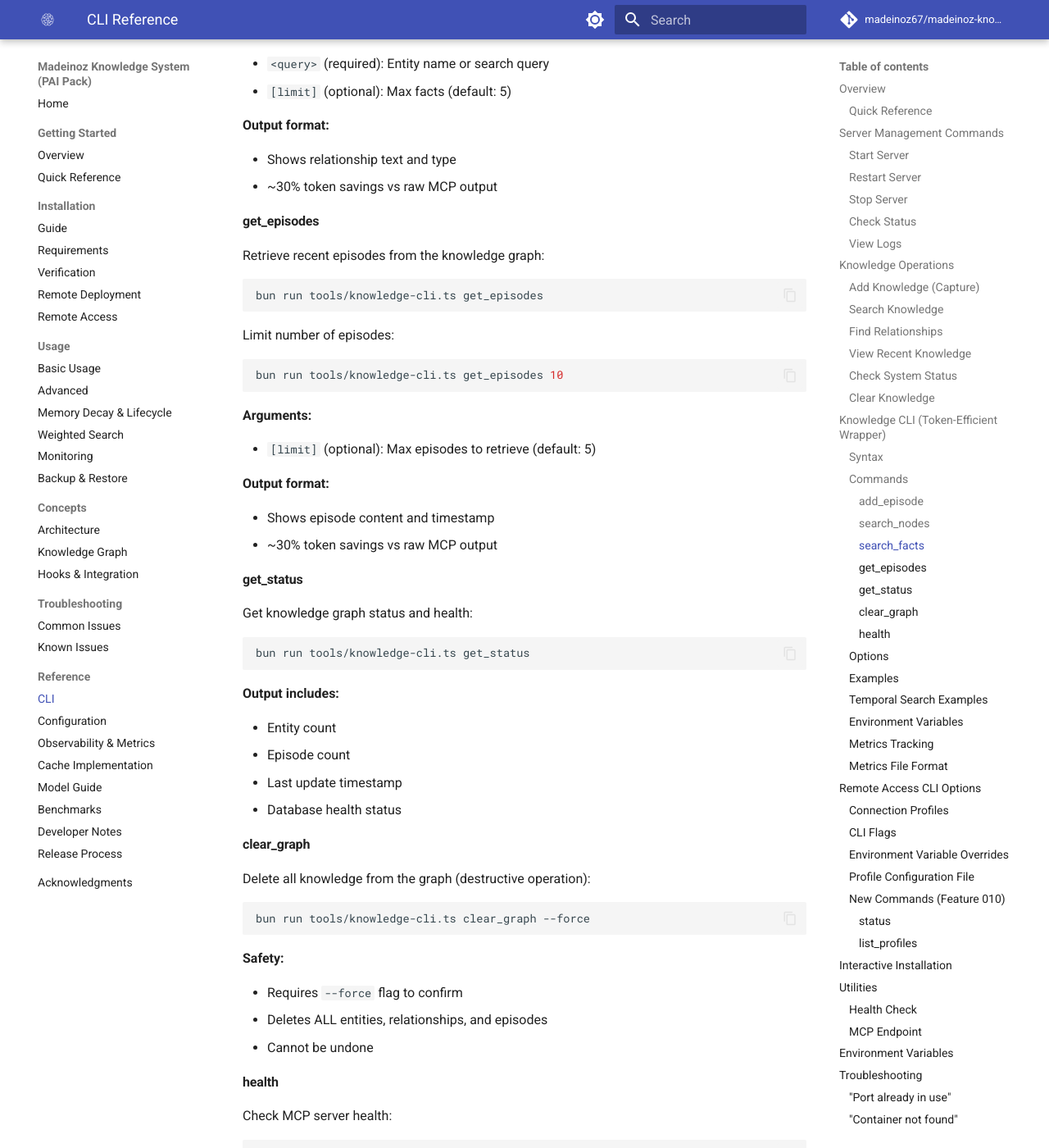
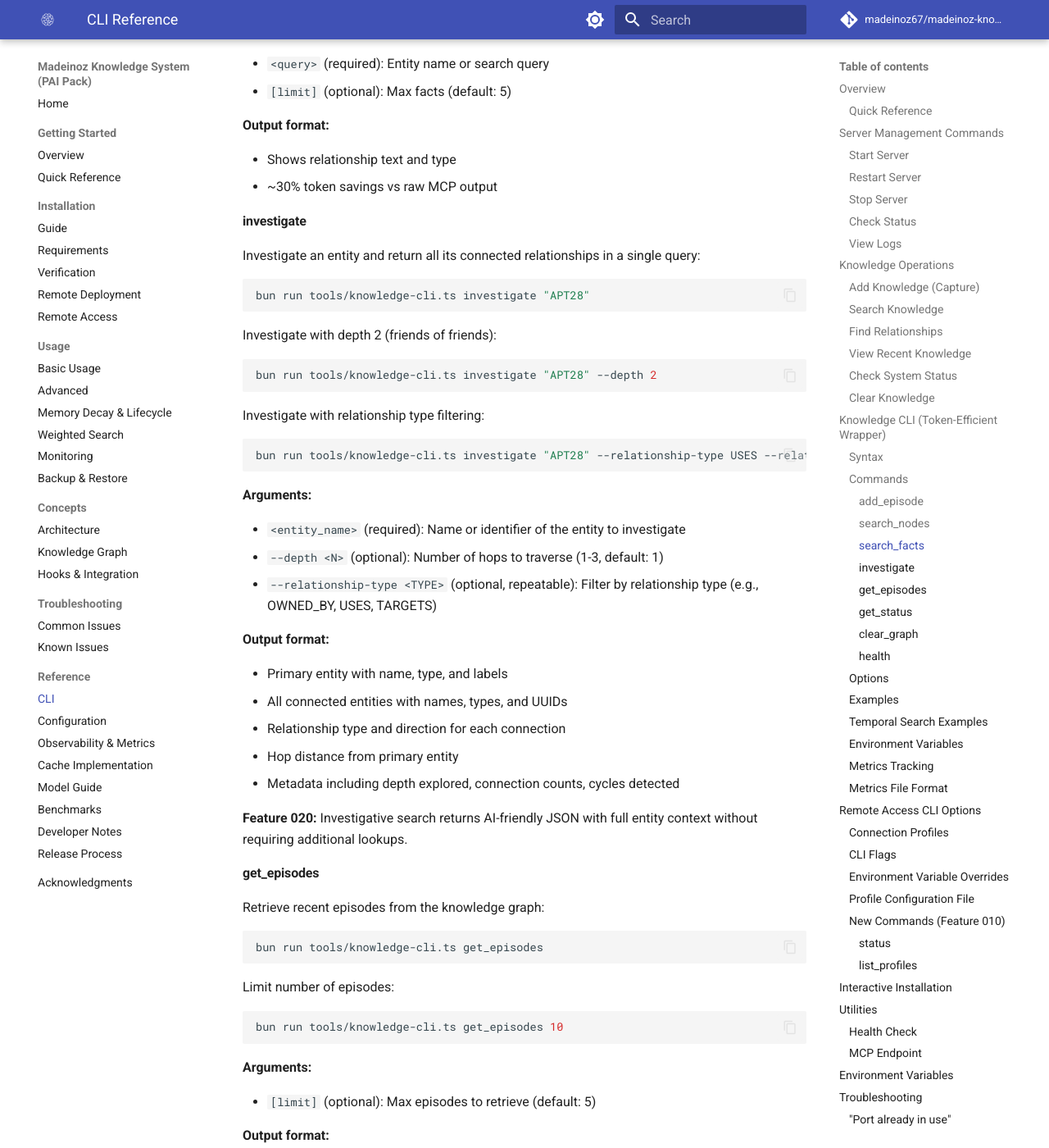
Before and after one commit to madeinoz67/madeinoz-knowledge-system, an MkDocs documentation site: the page built from docs/reference/cli.md, in a window 1280 px wide and 1400 px high, scrolled down 6683 px. Shown: the whole window at 82% size. Built offline with MkDocs 1.6.1 and Material for MkDocs 9.7.7, drawn with Linux system fonts in a browser that asks for light colours; comment, search, counter and statistics services are not loaded.

Commit message:
docs(investigative-search): Add CLI documentation and README update
Phase 10 Polish (Documentation) - T081, T083:
- Add investigate command documentation to docs/reference/cli.md
  - Command description and usage examples
  --depth and --relationship-type flags
  - Output format description
  - Link to Feature 020 quickstart guide

- Update README.md with investigative search feature
  - Add to features list
  - Highlight single-query entity investigation

Co-Authored-By: Claude Opus 4.5 <noreply@anthropic.com>

````diff
--- a/docs/reference/cli.md
+++ b/docs/reference/cli.md
@@ -10,7 +10,7 @@ Key Components: server-cli (container management), knowledge-cli (knowledge oper
 
 Key Tools/Commands:
 - server-cli: start/stop/restart/status/logs for MCP server containers
-- knowledge-cli: add_episode, search_nodes, search_facts, get_episodes, get_status, clear_graph, health, status, list_profiles
+- knowledge-cli: add_episode, search_nodes, search_facts, investigate, get_episodes, get_status, clear_graph, health, status, list_profiles
 
 Configuration Prefix: MADEINOZ_KNOWLEDGE_
 Default Ports: 8001 (MCP HTTP), 8000 (MCP Server), 7474 (Neo4j Browser), 7687 (Neo4j Bolt)
@@ -318,6 +318,42 @@ bun run tools/knowledge-cli.ts search_facts "Podman" 10
 
 - Shows relationship text and type
 - ~30% token savings vs raw MCP output
+
+#### investigate
+
+Investigate an entity and return all its connected relationships in a single query:
+
+```bash
+bun run tools/knowledge-cli.ts investigate "APT28"
+```
+
+Investigate with depth 2 (friends of friends):
+
+```bash
+bun run tools/knowledge-cli.ts investigate "APT28" --depth 2
+```
+
+Investigate with relationship type filtering:
+
+```bash
+bun run tools/knowledge-cli.ts investigate "APT28" --relationship-type USES --relationship-type TARGETS
+```
+
+**Arguments:**
+
+- `<entity_name>` (required): Name or identifier of the entity to investigate
+- `--depth <N>` (optional): Number of hops to traverse (1-3, default: 1)
+- `--relationship-type <TYPE>` (optional, repeatable): Filter by relationship type (e.g., OWNED_BY, USES, TARGETS)
+
+**Output format:**
+
+- Primary entity with name, type, and labels
+- All connected entities with names, types, and UUIDs
+- Relationship type and direction for each connection
+- Hop distance from primary entity
+- Metadata including depth explored, connection counts, cycles detected
+
+**Feature 020:** Investigative search returns AI-friendly JSON with full entity context without requiring additional lookups.
 
 #### get_episodes
 
````
Also changed, not shown: README.md (+1 -0 lines).
